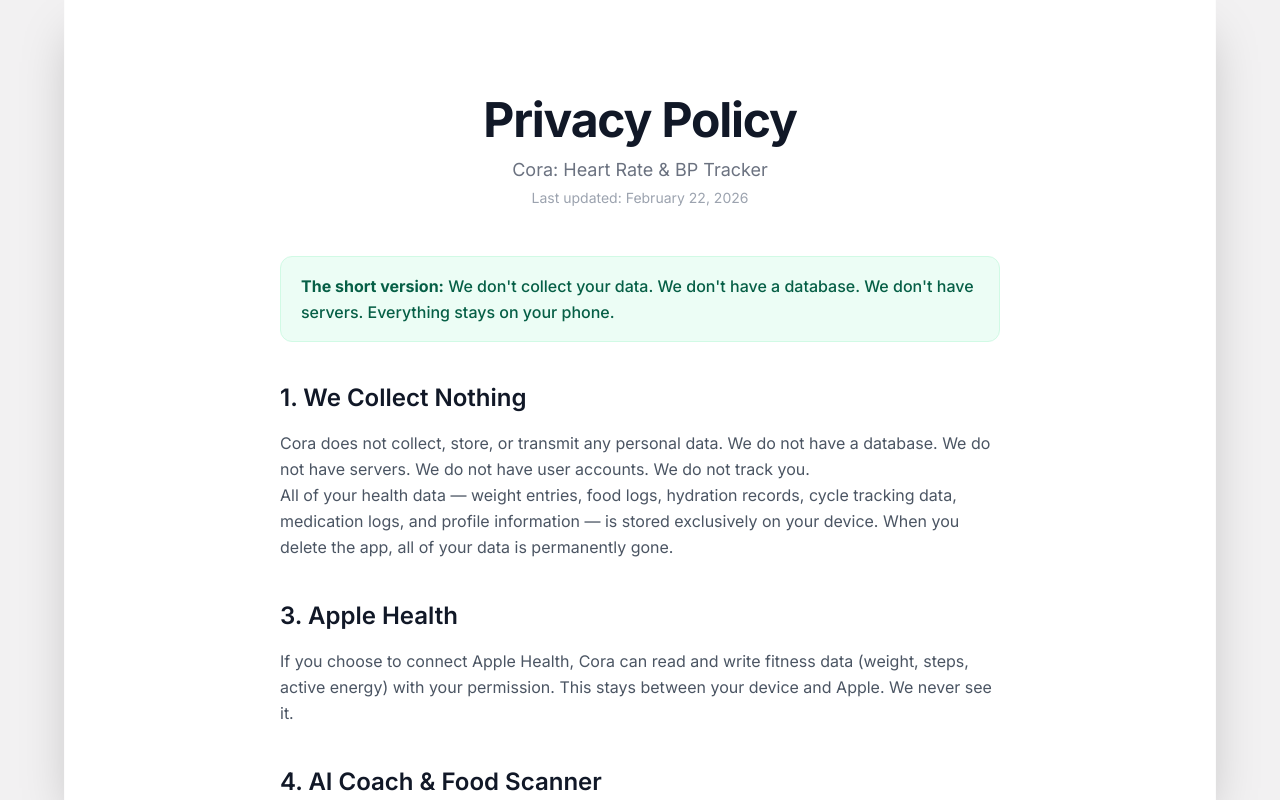
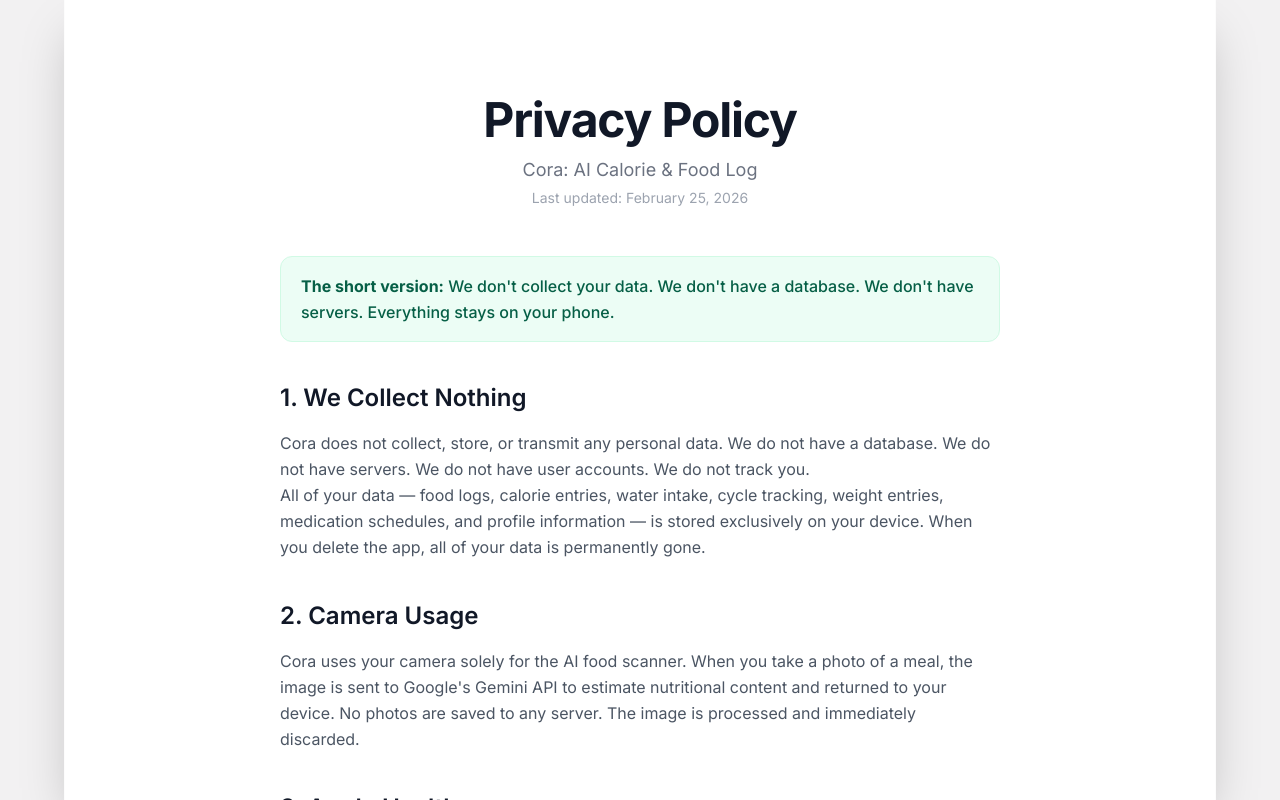
Before and after one commit to ismaelngoie/pelvicfloor, a Next.js app: page /cora/privacy-policy in a window 1280 px wide. Built offline with nearby package versions, Linux system fonts and the light colour scheme.

Commit message:
Update page.js

```diff
--- a/app/cora/privacy-policy/page.js
+++ b/app/cora/privacy-policy/page.js
@@ -2,8 +2,8 @@
 // Cora — Privacy Policy (zero data collection)
 
 export const metadata = {
-  title: "Privacy Policy | Cora Health",
-  description: "Privacy Policy for Cora: Heart Rate & BP Tracker iOS app.",
+  title: "Privacy Policy | Cora",
+  description: "Privacy Policy for Cora: AI Calorie & Food Log iOS app.",
   robots: { index: true, follow: true },
 };
 
@@ -17,10 +17,10 @@ export default function CoraPrivacyPolicy() {
             Privacy Policy
           </h1>
           <p className="mt-3 text-lg text-gray-500">
-            Cora: Heart Rate &amp; BP Tracker
+            Cora: AI Calorie &amp; Food Log
           </p>
           <p className="mt-1 text-sm text-gray-400">
-            Last updated: February 22, 2026
+            Last updated: February 25, 2026
           </p>
         </div>
 
@@ -39,30 +39,51 @@ export default function CoraPrivacyPolicy() {
             We do not have servers. We do not have user accounts. We do not track you.
           </p>
           <p>
-            All of your health data — weight entries, food logs, hydration records, cycle tracking data, medication
-            logs, and profile information — is stored exclusively on your device. When you delete the
-            app, all of your data is permanently gone.
+            All of your data — food logs, calorie entries, water intake, cycle tracking, weight
+            entries, medication schedules, and profile information — is stored exclusively on your
+            device. When you delete the app, all of your data is permanently gone.
           </p>
 
           {/* 2 */}
-          <h2>3. Apple Health</h2>
+          <h2>2. Camera Usage</h2>
           <p>
-            If you choose to connect Apple Health, Cora can read and write fitness data (weight, steps, active energy) with your permission.
-            This stays between your device and Apple. We never see it.
+            Cora uses your camera solely for the AI food scanner. When you take a photo of a meal,
+            the image is sent to Google&apos;s Gemini API to estimate nutritional content and
+            returned to your device. No photos are saved to any server. The image is processed and
+            immediately discarded.
           </p>
 
           {/* 3 */}
-          <h2>4. AI Coach &amp; Food Scanner</h2>
+          <h2>3. Apple Health</h2>
           <p>
-            Cora includes an AI coach and a food photo scanner.
+            If you choose to connect Apple Health, Cora can read and write health data (weight,
+            steps, active energy) with your permission. This stays between your device and Apple. We
+            never see it.
+          </p>
+
+          {/* 4 */}
+          <h2>4. AI Nutrition Assistant &amp; Food Scanner</h2>
+          <p>
+            Cora includes an AI nutrition assistant and a food photo scanner powered by Google Gemini
+            through Firebase AI. This is the only external service Cora uses.
           </p>
           <p>
-            When you ask the AI coach a question or snap a food photo, your message (along with
-            basic nutrition context like recent readings) The response is returned to your device. That&apos;s it.
+            When you ask the AI assistant a question or snap a food photo, your message is sent to
+            Google&apos;s Gemini API to generate a response. The response is returned to your device.
+            That&apos;s it.
           </p>
           <p>
             We do not store these conversations on any server. Your chat history lives on your phone
-            only.
+            only. Google&apos;s handling of AI requests is governed by{" "}
+            <a
+              href="https://policies.google.com/privacy"
+              target="_blank"
+              rel="noopener noreferrer"
+              className="text-rose-600 underline underline-offset-2"
+            >
+              Google&apos;s Privacy Policy
+            </a>
+            .
           </p>
 
           {/* 5 */}
@@ -88,6 +109,13 @@ export default function CoraPrivacyPolicy() {
             end to delete because we never had it.
           </p>
 
+          {/* 8 */}
+          <h2>8. Children&apos;s Privacy</h2>
+          <p>
+            Cora is not directed at children under 13. Since we collect no data from anyone, we
+            certainly collect no data from children.
+          </p>
+
           {/* 9 */}
           <h2>9. Changes to This Policy</h2>
           <p>
@@ -110,8 +138,8 @@ export default function CoraPrivacyPolicy() {
           {/* Footer */}
           <div className="!mt-16 rounded-xl border border-gray-200 bg-gray-50 px-6 py-5 text-center">
             <p className="!text-sm !text-gray-500 !mb-0">
-              Cora is a tracking and education tool, not a medical device. Always consult your
-              healthcare provider for medical advice and treatment decisions.
+              Cora is a wellness tracking tool, not a medical device. Always consult your healthcare
+              provider for medical advice and treatment decisions.
             </p>
           </div>
         </div>
```
